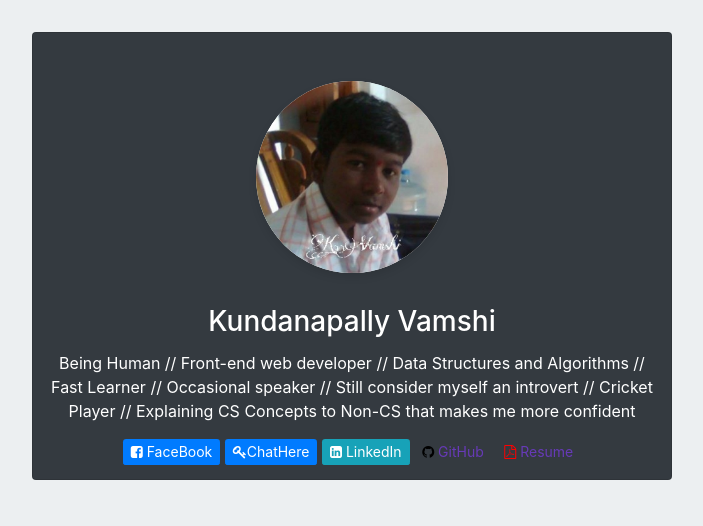
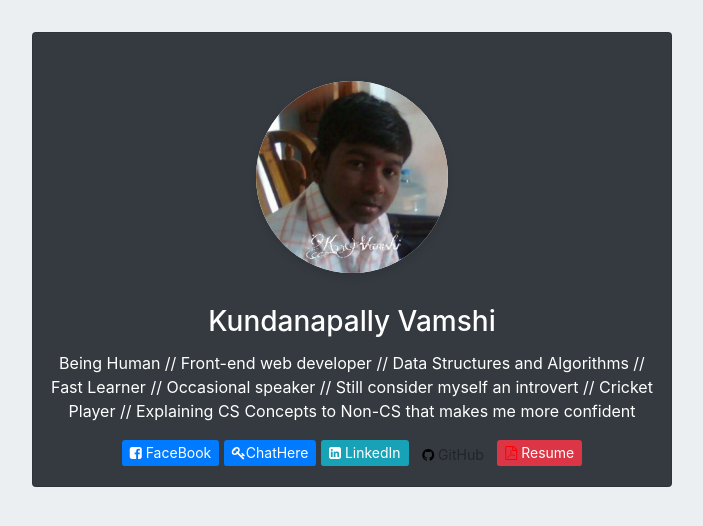
Before and after one commit to wamsi316/wamsi316.github.io, a plain HTML site: page index.html in a window 1280 px wide. Shown: the whole page, without its empty margins (288-991 px from the left). Drawn offline with nearby package versions, Linux system fonts and the light colour scheme.

Commit message:
Update index.html

```diff
--- a/index.html
+++ b/index.html
@@ -26,10 +26,10 @@
 				<a href="https://www.facebook.com/kundanapally.vamshi.7" target="_blank" class="btn-sm btn-primary"><i class="fa fa-facebook-square"></i> FaceBook</a>
 				<a href="https://keybase.io/vamshi232" target="_blank" class="btn-sm btn-primary"><i class="fa fa-key"></i>ChatHere</a>
 				<a href="https://www.linkedin.com/in/vamshi-kundanapally/" target="_blank" class="btn-sm btn-info"><i class="fa fa-linkedin-square"></i> LinkedIn</a>
-				<a href="https://github.com/kundanapallyvamshi" target="_blank" class="btn-sm"><i style="color: black" class="fa fa-github"></i> GitHub</a>
+				<a href="https://github.com/kundanapallyvamshi" target="_blank" class="btn-sm btn"><i style="color: black" class="fa fa-github"></i> GitHub</a>
 				<!--<a href="https://twitter.com/KundanapallyV" target="_blank" class="btn-sm btn-primary"><i class="fa fa-twitter-square"></i> Twitter</a>
 				<a href="https://www.youtube.com/channel/UCEjMJEg-F2ZA-sHHVr0FpkA" target="_blank" class="btn-sm btn-danger"><i class="fa fa-youtube-play"></i> Youtube</a>
-				--><a href="https://drive.google.com/file/d/1dey2HUJQJHew0D-_6lBD-tvxQ3MjDksz/view?usp=sharing" target="_blank" class="btn-sm"><i style="color: red" class="fa fa-file-pdf-o"></i> Resume</a>
+				--><a href="https://drive.google.com/file/d/1dey2HUJQJHew0D-_6lBD-tvxQ3MjDksz/view?usp=sharing" target="_blank" class="btn-sm btn-danger"><i style="color: red" class="fa fa-file-pdf-o"></i> Resume</a>
 			</div></center>
 		</div>
 	</div>
```
